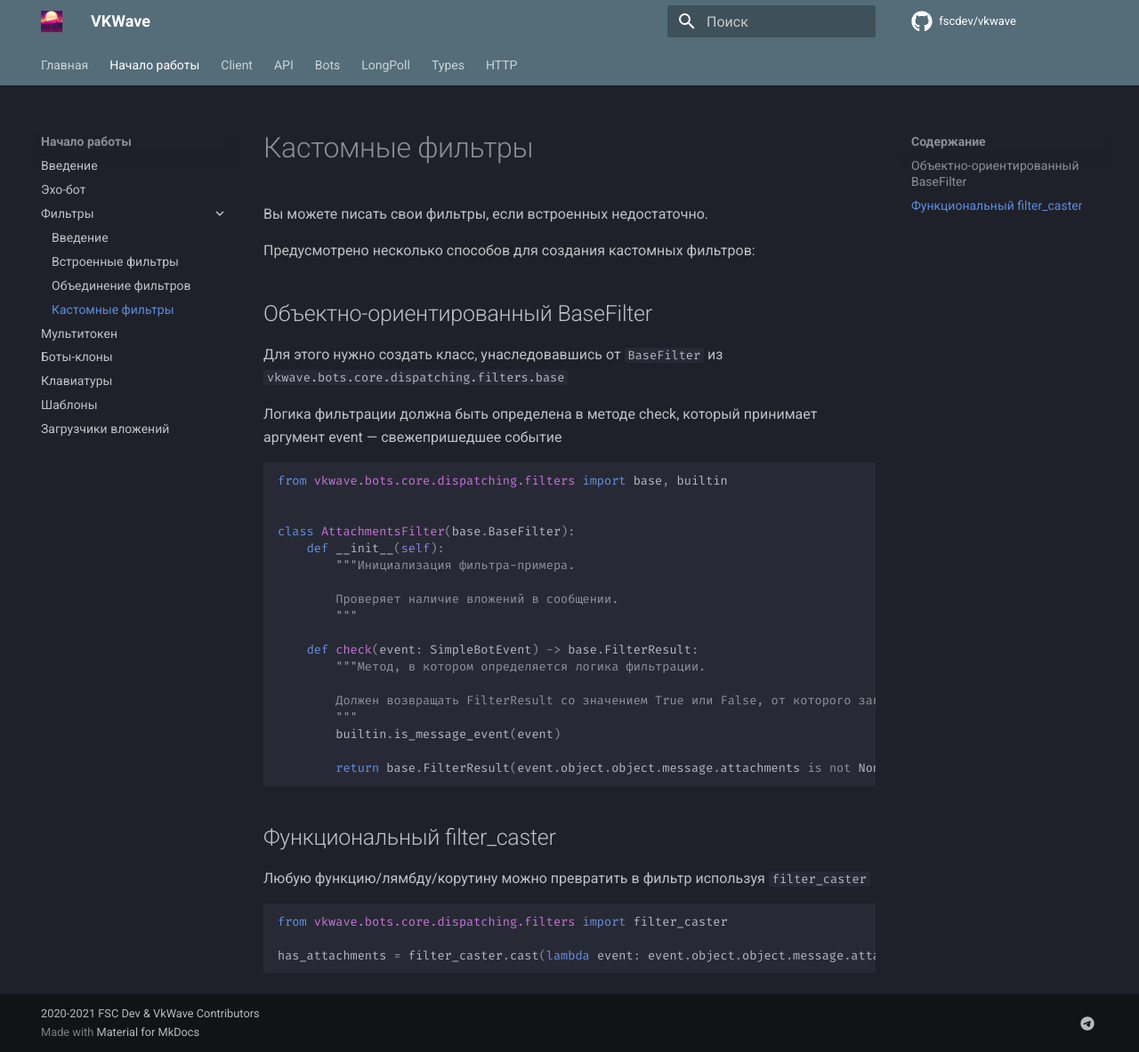
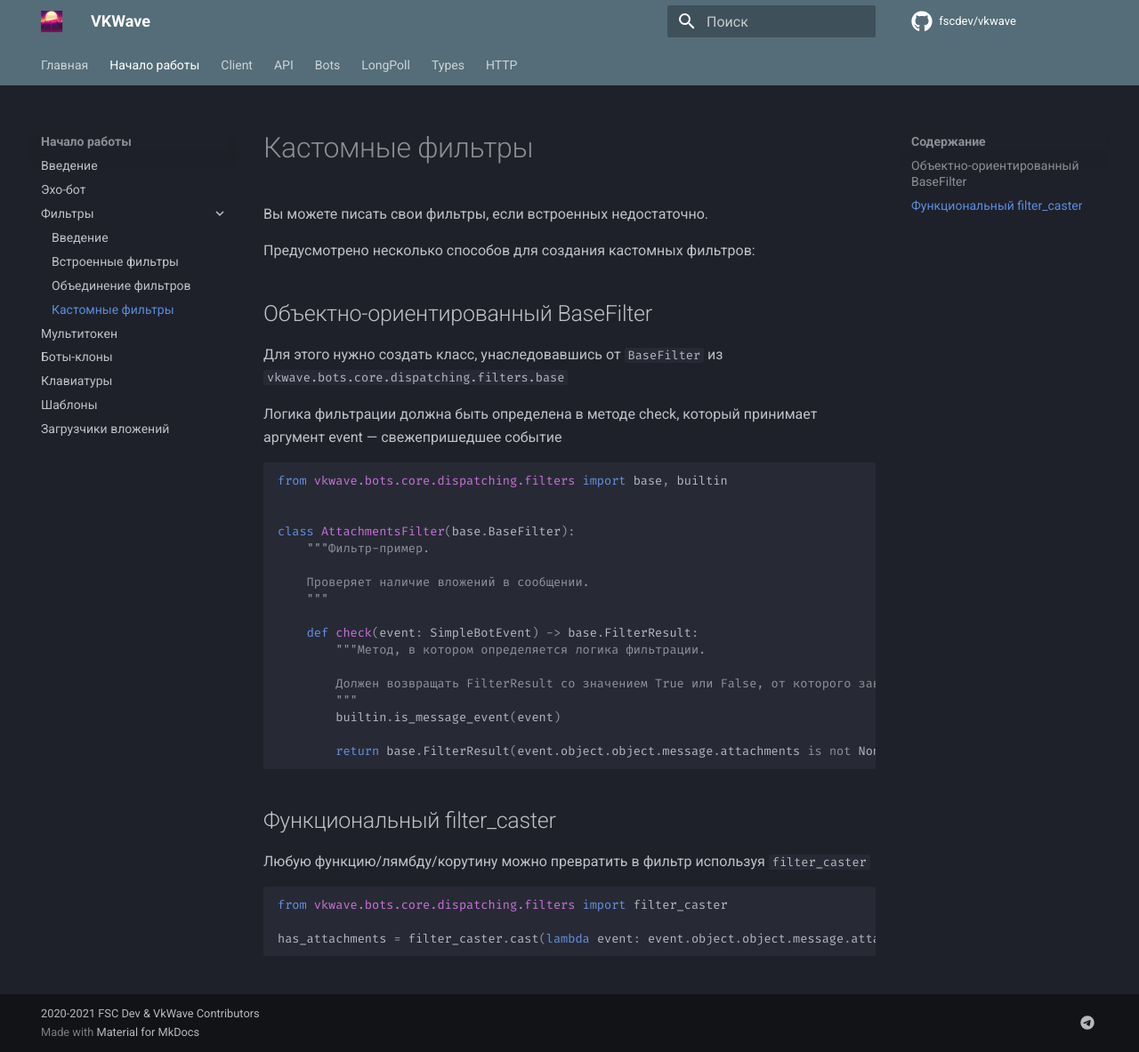
Before and after one commit to prostomarkeloff/vkwave, an MkDocs documentation site: the page built from docs/getting_started/filters/custom.md, in a window 1280 px wide and 1183 px high. Shown: the whole window at 89% size. Built offline with MkDocs 1.6.1 and Material for MkDocs 9.7.7, drawn with Linux system fonts in a browser that asks for light colours; comment, search, counter and statistics services are not loaded.

Commit message:
Remove useless __init__ method.

```diff
--- a/docs/getting_started/filters/custom.md
+++ b/docs/getting_started/filters/custom.md
@@ -15,11 +15,10 @@ from vkwave.bots.core.dispatching.filters import base, builtin
 
 
 class AttachmentsFilter(base.BaseFilter):
-    def __init__(self):
-        """Инициализация фильтра-примера.
+    """Фильтр-пример.
 
-        Проверяет наличие вложений в сообщении.
-        """
+    Проверяет наличие вложений в сообщении.
+    """
 
     def check(event: SimpleBotEvent) -> base.FilterResult:
         """Метод, в котором определяется логика фильтрации.
```
